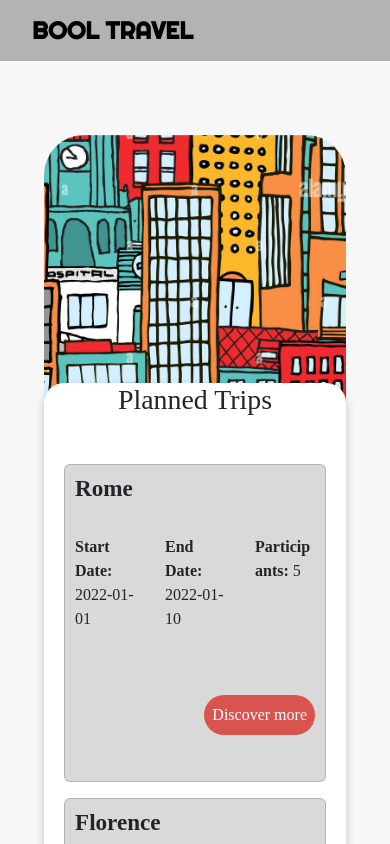
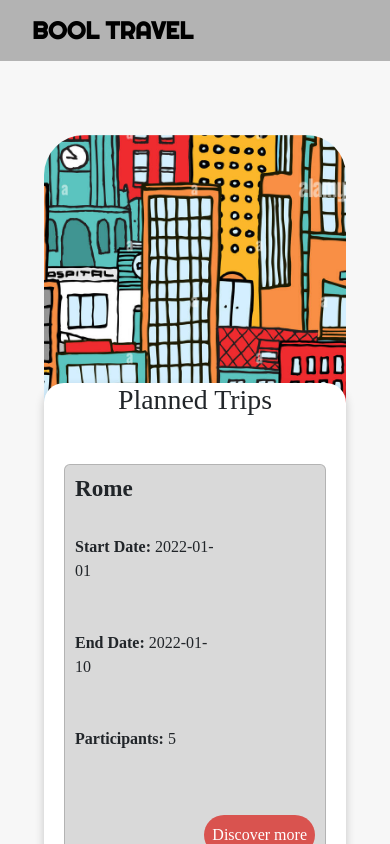
Before and after one commit to Melrizzuto/bool-travel, a React (Vite) app: page / in a window 390 px wide. Shown: the top 844 px of the page. Built offline with nearby package versions, Linux system fonts and the light colour scheme; a web font is replaced by a local one.

Commit message:
fixed media queries and searching in small screens

```diff
--- a/src/pages/TravelDetailsPage.jsx
+++ b/src/pages/TravelDetailsPage.jsx
@@ -26,7 +26,6 @@ function TravelDetailsPage() {
 
             <div className="myContainer travel-details">
 
-
                 {/* Immagine di placeholder */}
                 {search === "" && (
                     <div className="image-container debug">
@@ -38,7 +37,7 @@ function TravelDetailsPage() {
                     </div>
                 )}
 
-                <div className='container-details debug'>
+                <div className={`container-details ${search ? 'search-active' : ''} debug`}>
                     <h1 className='text-center'>{travel.destination}</h1>
                     <div className='text-center text-secondary'>
                         <span className='mx-4'><strong>Start Date:</strong> {travel.startDate}</span>
--- a/src/style.css
+++ b/src/style.css
@@ -229,6 +229,9 @@ header p {
 }
 
 @media screen and (max-width: 576px) {
+    .container-details.search-active {
+        margin-top: 0 !important;
+    }
 
     .container-details {
         position: relative;
@@ -246,7 +249,7 @@ header p {
         flex-direction: column;
         justify-content: space-between;
         width: 100%;
-        padding: 0
+        padding: 0;
     }
 
     .card-body .d-flex {
@@ -260,15 +263,17 @@ header p {
     .card-body p {
         margin: 0;
         padding: 10px 0;
-        width: 25%;
+        max-width: 100%;
         text-align: left;
+        white-space: normal;
+        writing-mode: horizontal-tb;
+        word-wrap: break-word;
     }
 
     .card-body .text-end {
         width: 100%;
         text-align: center;
         margin-top: 20px;
-
     }
 
     .myBtn {
@@ -308,3 +313,16 @@ header p {
     }
 
 }
+
+@media screen and (max-width: 430px) {
+
+    .card-body p {
+        margin: 0;
+        padding: 0;
+        max-width: 100%;
+        text-align: left;
+        font-size: 16px;
+        line-height: 1.5;
+
+    }
+}
```
